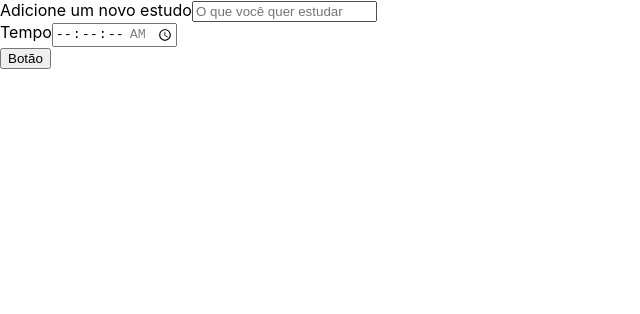
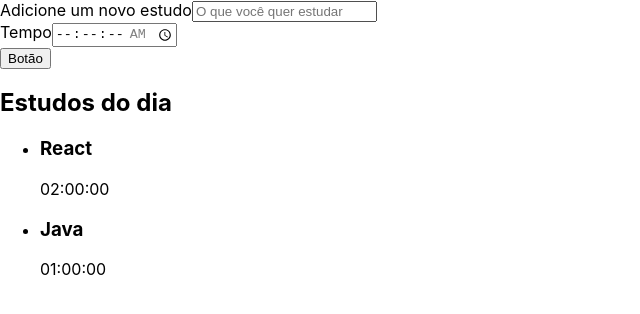
Before and after one commit to FelipeGabrill/Studies-ts-react--, a React (Create React App) app: page / in a window 1280 px wide. Shown: the top 314 px of the page, without its empty margins (0-640 px from the left). Built offline with nearby package versions, Linux system fonts and the light colour scheme.

Commit message:
Criando uma lista

```diff
--- a/src/App.tsx
+++ b/src/App.tsx
@@ -1,10 +1,12 @@
 import React from 'react';
 import Formulario from './componets/Formulario';
+import Lista from './componets/Lista';
 
 function App() {
   return (
     <div className="App">
       <Formulario />
+      <Lista />
     </div>
   );
 }
--- /dev/null
+++ b/src/componets/Lista/index.tsx
@@ -0,0 +1,29 @@
+import React from "react";
+
+function Lista() {
+    return (
+        <aside>
+            <h2>Estudos do dia</h2>
+            <ul>
+                <li>
+                    <h3>
+                        React
+                    </h3>
+                    <span>
+                        02:00:00
+                    </span>
+                </li>
+                <li>
+                    <h3>
+                        Java
+                    </h3>
+                    <span>
+                        01:00:00
+                    </span>
+                </li>
+            </ul>
+        </aside>
+    )
+}
+
+export default Lista;
```
